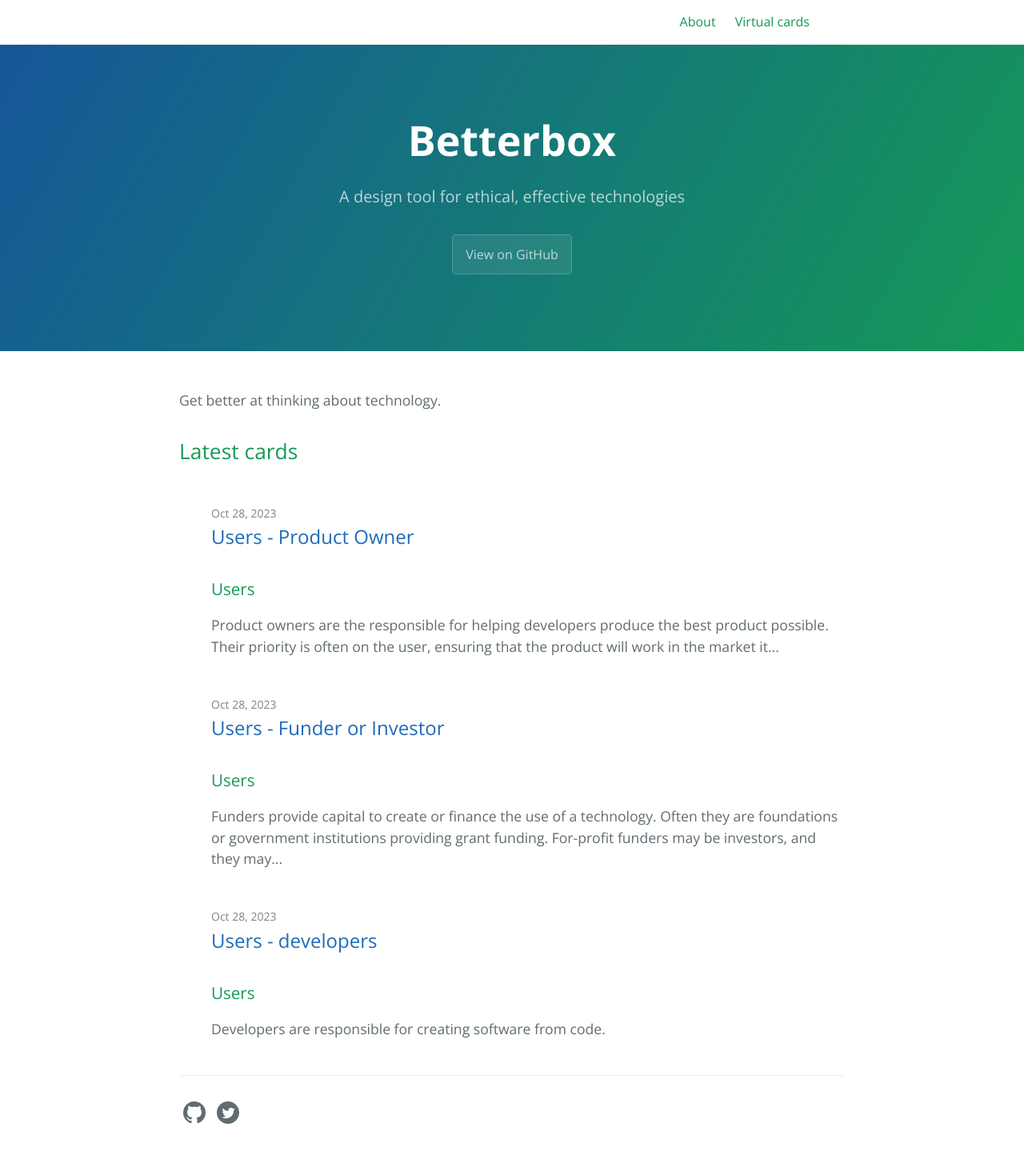
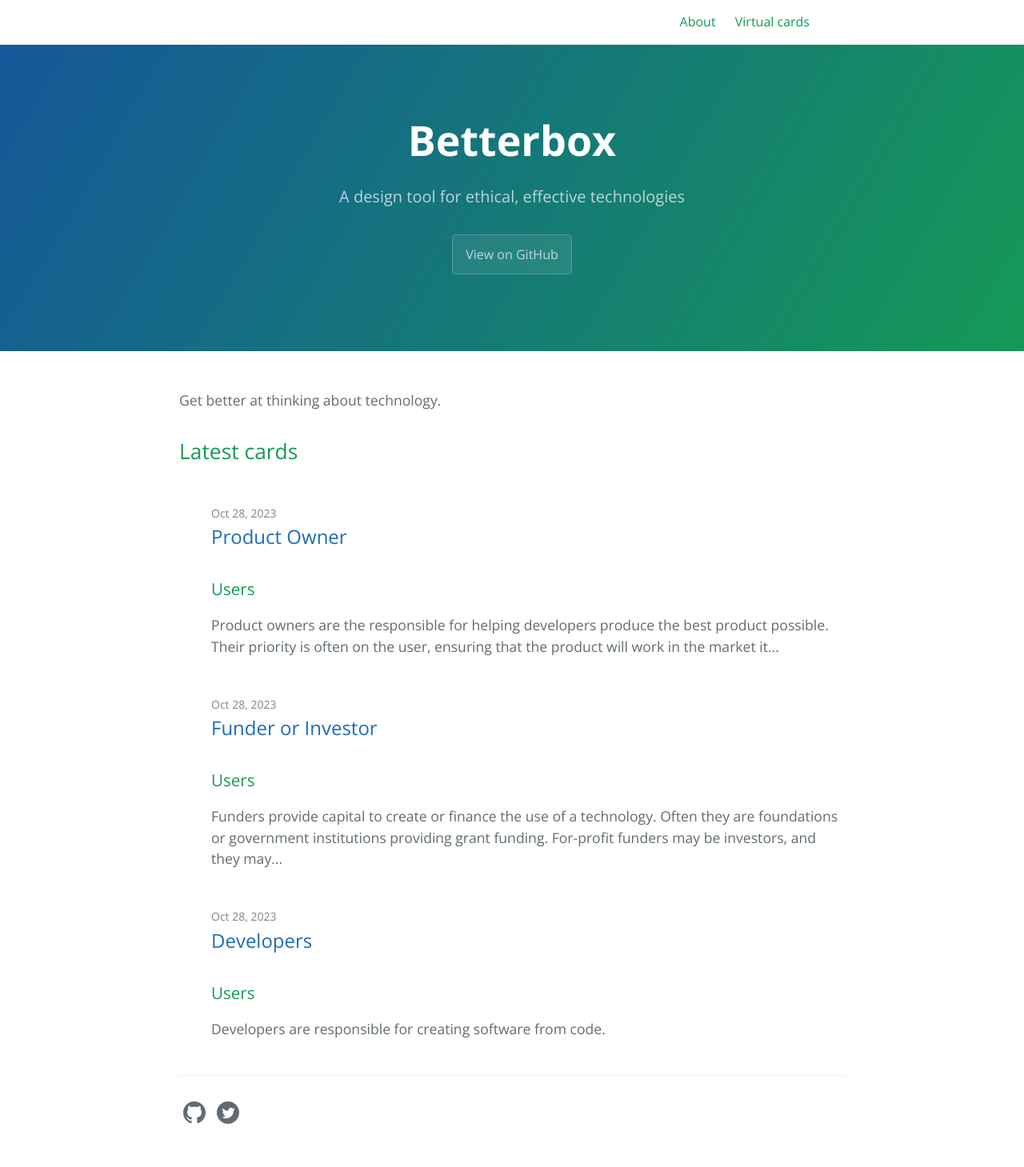
Before and after one commit to laurawmcd/betterbox, a Jekyll site: the page built from index.md, in a window 1280 px wide. Shown: the whole page at 80% size. Built offline with Jekyll 4.4.1, drawn with Linux system fonts in a browser that asks for light colours.

Commit message:
Updating blog post titles to remove category

```diff
--- a/_posts/2023-10-28-Users-Developer.markdown
+++ b/_posts/2023-10-28-Users-Developer.markdown
@@ -1,6 +1,6 @@
 ---
 layout: post
-title:  Users - developers
+title:  Developers
 date:   2023-10-28 19:18:42 -0400
 categories: [Users]
 ref: blog
--- a/_posts/2023-10-28-Users-Funder.markdown
+++ b/_posts/2023-10-28-Users-Funder.markdown
@@ -1,6 +1,6 @@
 ---
 layout: post
-title:  Users - Funder or Investor
+title:  Funder or Investor
 date:   2023-10-28 19:18:42 -0400
 categories: [Users]
 ref: blog
--- a/_posts/2023-10-28-Users-Product-Owner.markdown
+++ b/_posts/2023-10-28-Users-Product-Owner.markdown
@@ -1,6 +1,6 @@
 ---
 layout: post
-title:  Users - Product Owner
+title:  Product Owner
 date:   2023-10-28 19:18:42 -0400
 categories: [Users]
 ref: blog
```
Also changed, not shown: blog.md (+7 -1 lines).
